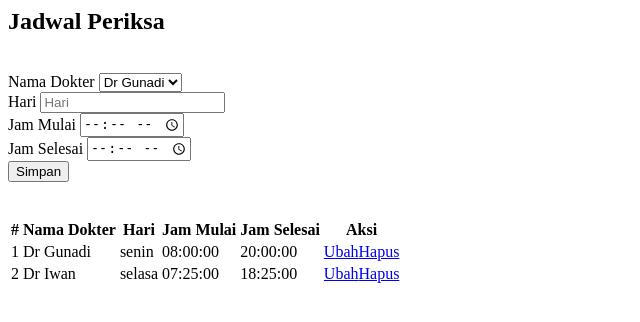
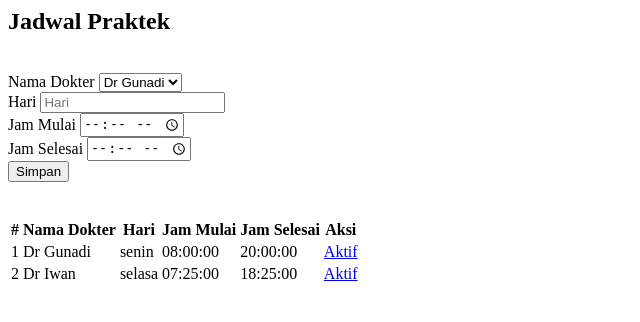
Before and after one commit to manzuel29/BimbinganKarir_poliklinik.web, a PHP site: page /jadwal_periksa.php in a window 1280 px wide. Shown: the top 322 px of the page, without its empty margins (0-640 px from the left). Run offline with PHP 8.4, Linux system fonts and the light colour scheme; a user stored in the database is signed in; data comes from the database, SQL or seed files in the repository; data that the repository does not hold is empty.

Commit message:
Update jadwal_periksa.php

```diff
--- a/jadwal_periksa.php
+++ b/jadwal_periksa.php
@@ -17,12 +17,13 @@ if (isset($_POST['simpan'])) {
                                         WHERE
                                         id = '" . $_POST['id'] . "'");
     } else {
-        $tambah = mysqli_query($mysqli, "INSERT INTO jadwal_periksa (id_dokter, hari, jam_mulai, jam_selesai)
+        $tambah = mysqli_query($mysqli, "INSERT INTO jadwal_periksa (id_dokter, hari, jam_mulai, jam_selesai,status)
         VALUES (
                                         '" . $_POST['id_dokter'] . "',
                                         '" . $_POST['hari'] . "',
                                         '" . $_POST['jam_mulai'] . "',
-                                        '" . $_POST['jam_selesai'] . "'
+                                        '" . $_POST['jam_selesai'] . "',
+                                        '0'
                                                                             )");
     }
 
@@ -32,24 +33,27 @@ if (isset($_POST['simpan'])) {
 }
 
 if (isset($_GET['aksi'])) {
-    if ($_GET['aksi'] == 'hapus') {
-        $hapus = mysqli_query($mysqli, "DELETE FROM jadwal_periksa WHERE id = '" . $_GET['id'] . "'");
-    } else if ($_GET['aksi'] == 'ubah_status') {
+    if ($_GET['aksi'] == 'aktif') {
         $ubah_status = mysqli_query($mysqli, "UPDATE jadwal_periksa SET
-                                        status = '" . $_GET['status'] . "'
+                                        status = '1'
+                                        WHERE
+                                        id = '" . $_GET['id'] . "'");
+    }else  if ($_GET['aksi'] == 'non_aktif') {
+        $ubah_status = mysqli_query($mysqli, "UPDATE jadwal_periksa SET
+                                        status = '0'
                                         WHERE
                                         id = '" . $_GET['id'] . "'");
     }
 
     echo "<script>
-    document.location='index.php?page=jadwal_periksa';
+            document.location='index.php';
             </script>";
 }
 ?>
 </main>
 <div class="container">
     <!--Form Input Data-->
-    <h2>Jadwal Periksa</h2>
+    <h2>Jadwal Praktek</h2>
 <br>
     <?php
 include'koneksi.php';
@@ -159,8 +163,21 @@ include'koneksi.php';
             echo "<td>" . $data['jam_mulai'] . "</td>"; // 'keluhan' instead of 'Keluhan'
             echo "<td>" . $data['jam_selesai'] . "</td>";
             echo "<td>";
-            echo '<a class="btn btn-success rounded-pill px-3" href="index.php?page=jadwal_periksa&id=' . $data['id'] . '">Ubah</a>';
-            echo '<a class="btn btn-danger rounded-pill px-3" href="index.php?page=jadwal_periksa&id=' . $data['id'] . '&aksi=hapus">Hapus</a>';
+            if ($data['status'] == '1') {
+                ?>
+                    <a class="btn btn-success rounded-pill px-3" type="button"
+                    href="index.php?page=jadwal_periksa&id=<?php echo $data['id'] ?>&aksi=non_aktif">
+                    Non Aktif
+                    </a>
+                <?php
+                } else {
+                ?>
+                    <a class="btn btn-warning rounded-pill px-3" type="button"
+                    href="index.php?page=jadwal_periksa&id=<?php echo $data['id'] ?>&aksi=aktif">
+                    Aktif</a>
+                <?php
+                }
+
             echo "</td>";
             echo "</tr>";
         }
@@ -169,5 +186,6 @@ include'koneksi.php';
     }
 
     ?>
+
     </tbody>
     </table>
```
